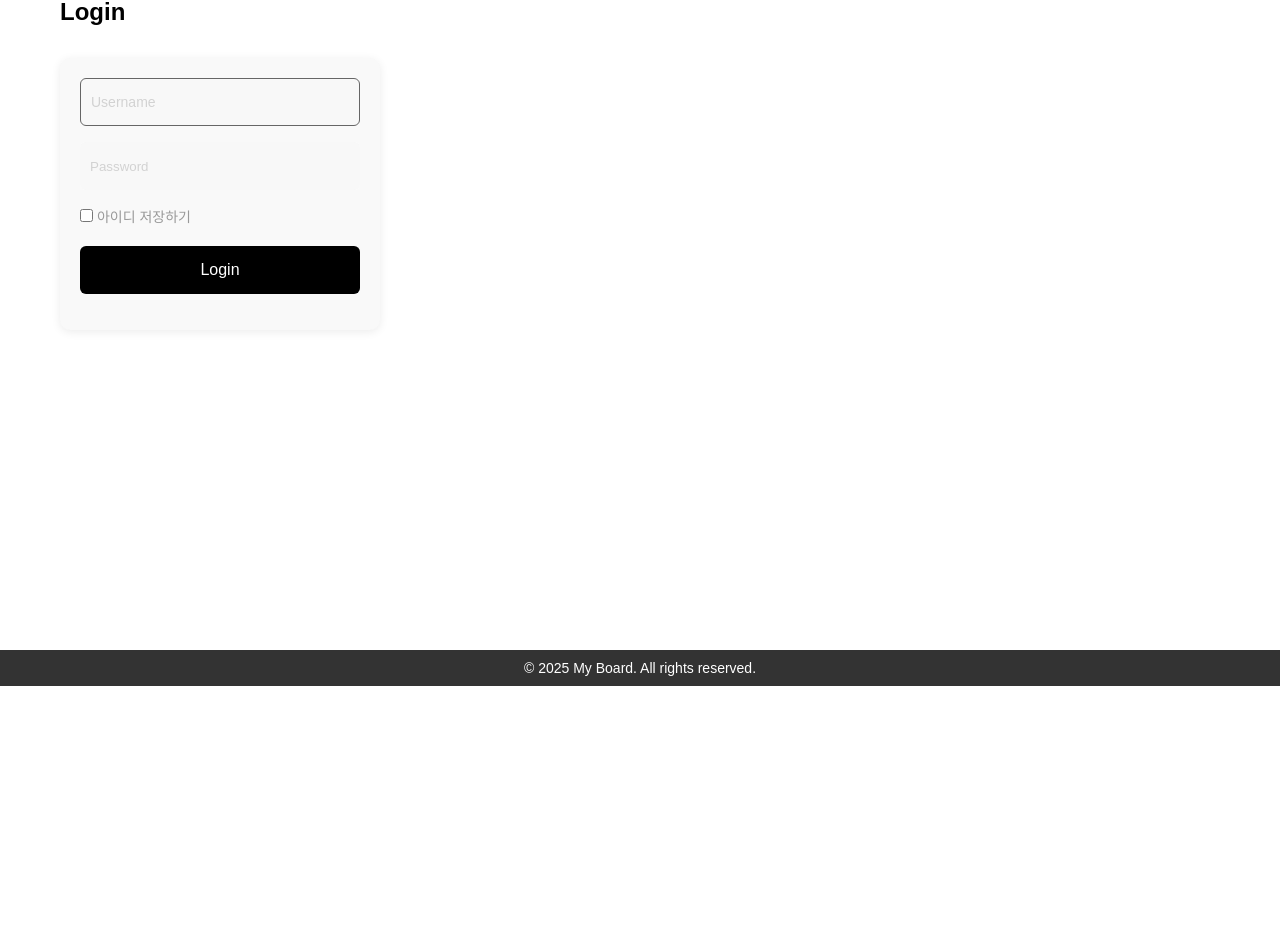
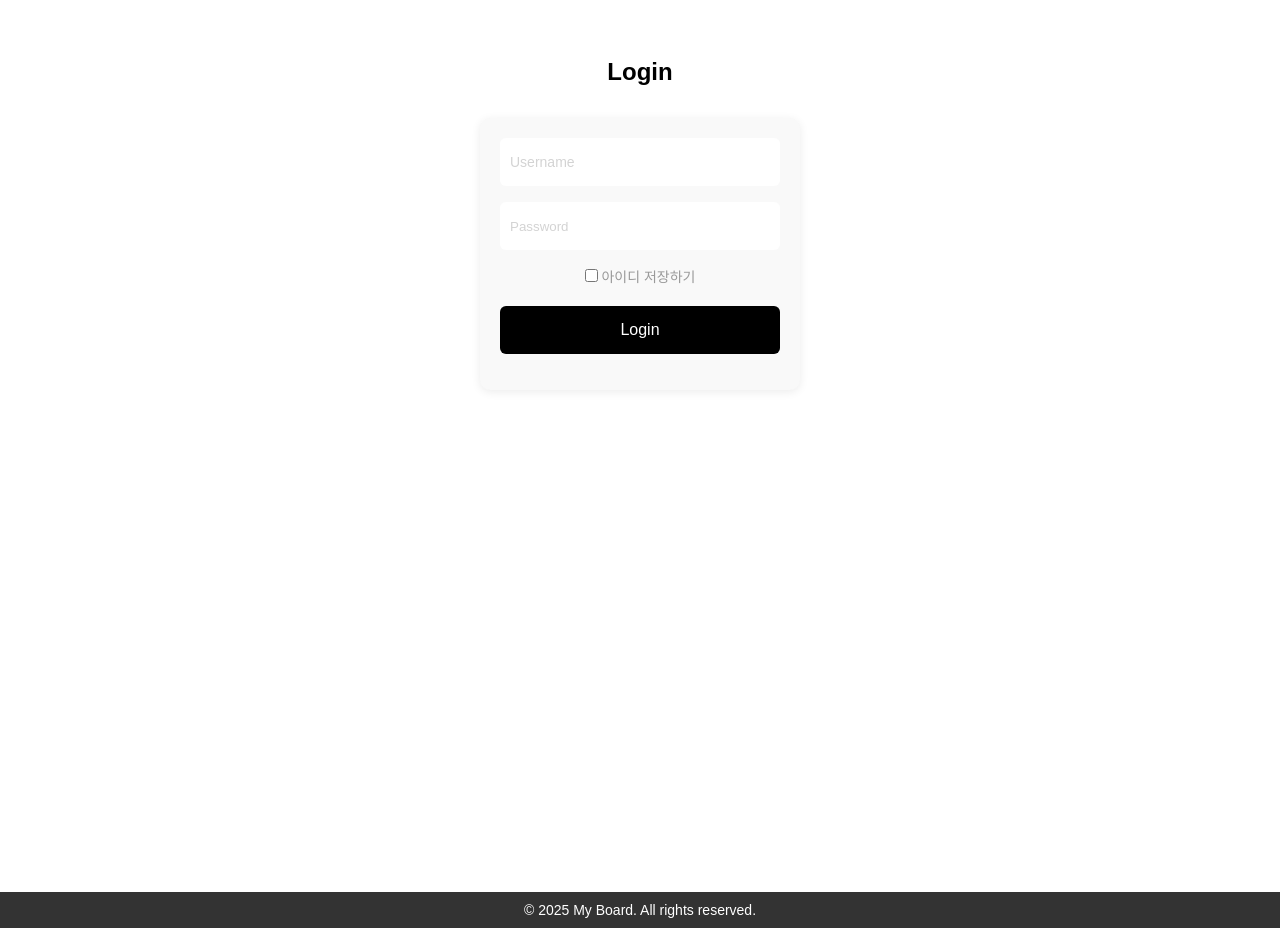
Before and after one commit to Sangwona/studyboard, a React (Vite) app in the folder frontend/: page /login in a window 1280 px wide. Shown: the part 114-1042 px from the top of the page. Before the commit the page ends 800 px from the top, so only its background shows below. Built offline with nearby package versions, Linux system fonts and the light colour scheme.

Commit message:
Login CSS

```diff
--- a/frontend/src/components/NavBarFooter/Footer.jsx
+++ b/frontend/src/components/NavBarFooter/Footer.jsx
@@ -2,9 +2,11 @@ import "../../styles/Footer.css"; // 푸터 스타일
 
 function Footer() {
   return (
-    <footer className="footer">
-      <p>&copy; 2025 My Board. All rights reserved.</p>
-    </footer>
+    <div className="wrapper">
+      <footer className="footer">
+        <p>&copy; 2025 My Board. All rights reserved.</p>
+      </footer>
+    </div>
   );
 }
 
--- a/frontend/src/components/Pages/WriteForm.jsx
+++ b/frontend/src/components/Pages/WriteForm.jsx
@@ -47,7 +47,6 @@ const WriteForm = () => {
     })
       .then((response) => {
         if (!response.ok) {
-          // JSON이 아닌 에러 메시지(HTML 등)도 처리할 수 있도록
           return response.text().then((text) => {
             throw new Error(text);
           });
@@ -56,9 +55,8 @@ const WriteForm = () => {
       })
       .then((data) => {
         console.log("Post created:", data);
-        setPosts((prevPosts) => {
-          return { ...prevPosts, posts: [...prevPosts.posts, data] };
-        });
+        setPosts((prevPosts) => [...prevPosts, data]); // 올바른 상태 업데이트
+
         alert("작성 완료!");
 
         // 입력 필드 초기화
--- a/frontend/src/styles/Footer.css
+++ b/frontend/src/styles/Footer.css
@@ -1,7 +1,15 @@
-footer {
+.wrapper {
+  height: auto;
+  min-height: 60vh; /* 화면 전체 높이 최소 보장 */
+  display: flex;
+  flex-direction: column;
+  justify-content: flex-end; /* 푸터를 아래로 밀기 */
+}
+
+.footer {
     background-color: #333;
     color: white;
     text-align: center;
-    padding: 10px;
-    margin-top: 20px;
+    padding: 10px 0;
+    width: 100%;
 }
--- a/frontend/src/styles/Login.css
+++ b/frontend/src/styles/Login.css
@@ -7,7 +7,7 @@
 
 body {
   font-size: 14px;
-    font-family: 'Roboto', sans-serif;
+  font-family: "Roboto", sans-serif;
 }
 
 .login-wrapper {
@@ -15,29 +15,34 @@ body {
   height: 350px;
   padding: 40px;
   box-sizing: border-box;
+  margin: 60px auto;
+  text-align: center;
 }
 
-.login-wrapper>h2 {
+.login-wrapper > h2 {
   font-size: 24px;
   color: black;
   margin-bottom: 20px;
+  text-align: center;
 }
 
-#login-form>input {
+#login-form > input {
   width: 100%;
   height: 48px;
   padding: 0 10px;
   box-sizing: border-box;
   margin-bottom: 16px;
   border-radius: 6px;
-    background-color: #F8F8F8;
+  background-color: white;
+  border: none; /* 테두리 제거 */
+  outline: none; /* 포커스 시 나타나는 테두리도 제거 */
 }
 
-#login-form>input::placeholder {
-    color: #D2D2D2;
+#login-form > input::placeholder {
+  color: lightgray;
 }
 
-#login-form>input[type="submit"] {
+#login-form > input[type="submit"] {
   color: #fff;
   font-size: 16px;
   background-color: black;
@@ -45,15 +50,15 @@ body {
   cursor: pointer;
 }
 
-#login-form>input[type="checkbox"] {
+#login-form > input[type="checkbox"] {
   display: none;
 }
 
-#login-form>label {
+#login-form > label {
   color: #999999;
 }
 
-#login-form input[type="checkbox"]+label {
+#login-form input[type="checkbox"] + label {
   cursor: pointer;
   padding-left: 26px;
   background-image: url("checkbox.png");
@@ -61,7 +66,7 @@ body {
   background-size: contain;
 }
 
-#login-form input[type="checkbox"]:checked+label {
+#login-form input[type="checkbox"]:checked + label {
   background-image: url("checkbox-active.png");
   background-repeat: no-repeat;
   background-size: contain;
```
Lines whose indentation alone changed are shown as unchanged.
